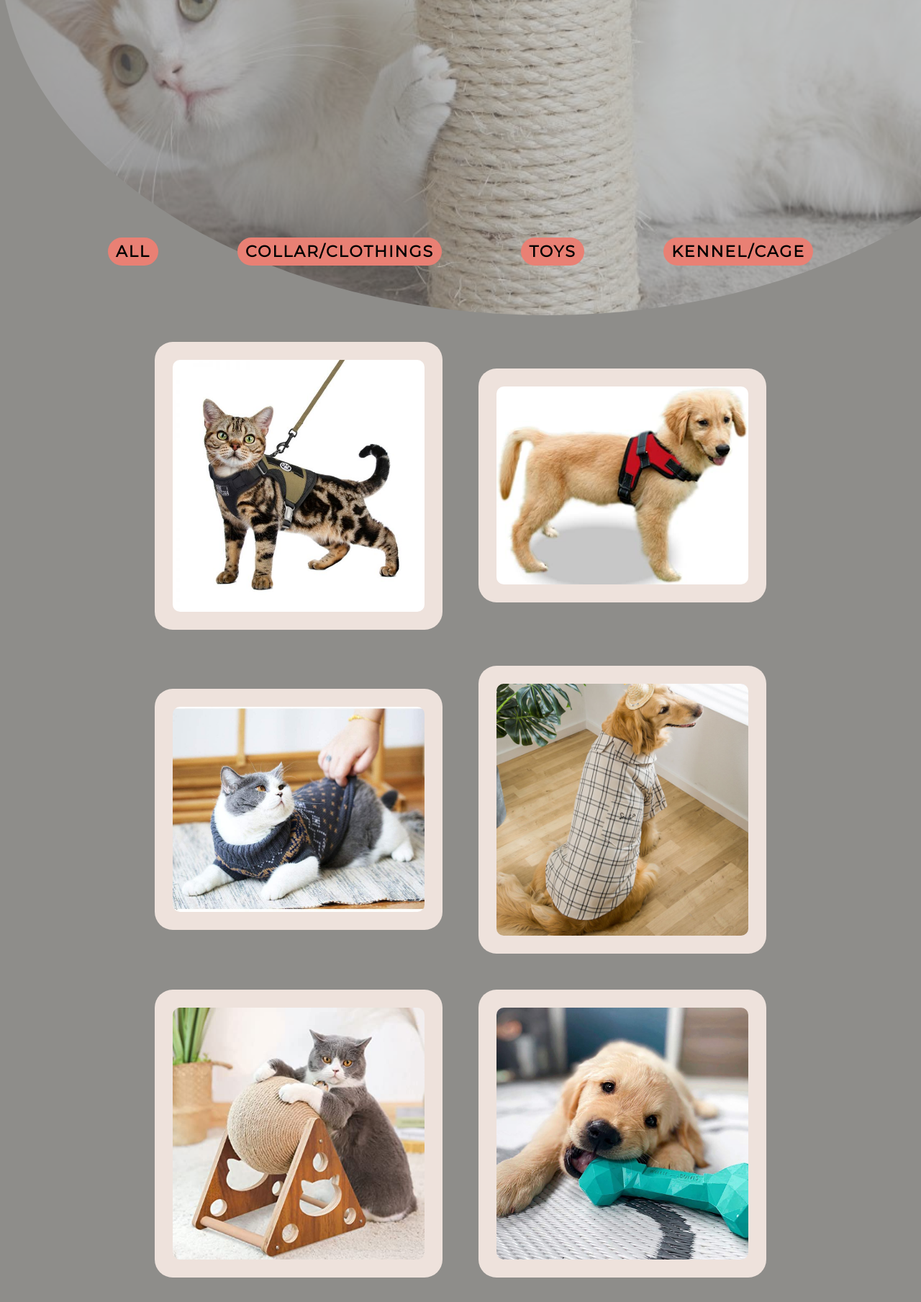
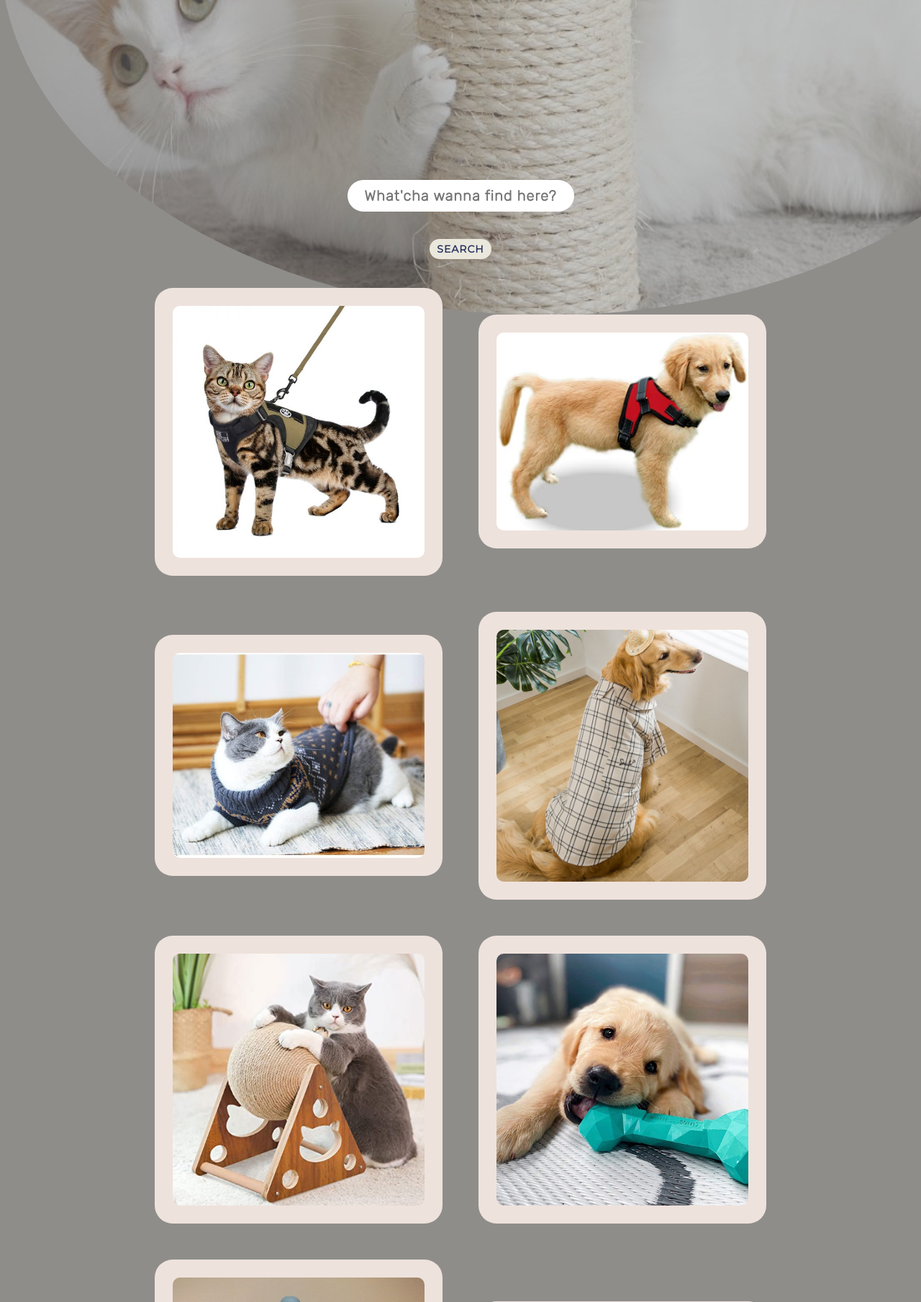
Before and after one commit to NightfuryEquinn/Online-Pet-Shop-Assignment, a PHP site: page /accessories.html in a window 1280 px wide; the page is wider, and only the part inside the window is pictured. Shown: the part 526-2335 px from the top of that part at 72% size. Run offline with PHP 8.4, Linux system fonts and the light colour scheme.

Commit message:
Change filter to search

```diff
--- a/accessories.html
+++ b/accessories.html
@@ -14,7 +14,7 @@
         <meta name = "copyright" content = "Copyright 2021 Yip Zi Xian, Neong Yee Kay, Wong Xie Ling">
 
         <!--Link to CSS-->
-        <link rel = "stylesheet" href = "css/pet.css">
+        <link rel = "stylesheet" href = "css/content.css">
 
         <!--Link to JavaScript-->
         <script src = "console.js"></script>
@@ -76,16 +76,15 @@
         <h1>LUXURIOUS PET LIFE</h1>
 
         <!--Category Filter-->
-        <div class='category-container'>
-            <button onclick="filter('all')">ALL</button>
-            <button onclick="filter('furry')">COLLAR/CLOTHINGS</button>
-            <button onclick="filter('feathery')">TOYS</button>
-            <button onclick="filter('others')">KENNEL/CAGE</button>
+        <div class="search-bar">
+            <input type='text' placeholder="What'cha wanna find here?">
+            <br><br>
+            <button>SEARCH</button>
         </div>
 
         <!--Pet Flexboxes-->
         <div class='pet-flexbox-container'>
-            <div class='pet-card furry'>
+            <div class='pet-card'>
                 <div class='pet-imagebox'>
                     <img src='art/catharness.jpg'>
                 </div>
@@ -97,7 +96,7 @@
                 </div>
             </div>
 
-            <div class='pet-card furry'>
+            <div class='pet-card'>
                 <div class='pet-imagebox'>
                     <img src='art/dogharness.jpg'>
                 </div>
@@ -109,7 +108,7 @@
                 </div>
             </div>
 
-            <div class='pet-card furry'>
+            <div class='pet-card'>
                 <div class='pet-imagebox'>
                     <img src='art/catsweater.jpg'>
                 </div>
@@ -121,7 +120,7 @@
                 </div>
             </div>
 
-            <div class='pet-card furry'>
+            <div class='pet-card'>
                 <div class='pet-imagebox'>
                     <img src='art/dogclothes.jpg'>
                 </div>
@@ -133,7 +132,7 @@
                 </div>
             </div>
 
-            <div class='pet-card feathery'>
+            <div class='pet-card'>
                 <div class='pet-imagebox'>
                     <img src='art/catscratcher.jpg'>
                 </div>
@@ -145,7 +144,7 @@
                 </div>
             </div>
 
-            <div class='pet-card feathery'>
+            <div class='pet-card'>
                 <div class='pet-imagebox'>
                     <img src='art/bonetoy.jpg'>
                 </div>
@@ -157,7 +156,7 @@
                 </div>
             </div>
 
-            <div class='pet-card others'>
+            <div class='pet-card'>
                 <div class='pet-imagebox'>
                     <img src='art/birdcage.jpg'>
                 </div>
@@ -169,7 +168,7 @@
                 </div>
             </div>
 
-            <div class='pet-card others'>
+            <div class='pet-card'>
                 <div class='pet-imagebox'>
                     <img src='art/dogkennel.jpg'>
                 </div>
--- a/console.js
+++ b/console.js
@@ -11,66 +11,6 @@ function changeFunction() {
     } else if (x > 1200) {
         a[0].style.display = 'flex';
         b[0].style.display = 'none';
-    }
-}
-
-// Category Filter
-function filter(f) {
-    if (f == 'all') {
-        var i = document.getElementsByClassName('furry');
-        for (var x = 0; x < i.length; x++) {
-            i[x].style.display = 'flex';
-        }
-        var j = document.getElementsByClassName('feathery');
-        for (var y = 0; y < j.length; y++) {
-            j[y].style.display = 'flex';
-        }
-        var k = document.getElementsByClassName('others');
-        for (var z = 0; z < k.length; z++) {
-            k[z].style.display = 'flex';
-        }
-
-    } else if (f == 'furry') {
-        var i = document.getElementsByClassName('furry');
-        for (var x = 0; x < i.length; x++) {
-            i[x].style.display = 'flex';
-        }
-        var j = document.getElementsByClassName('feathery');
-        for (var y = 0; y < j.length; y++) {
-            j[y].style.display = 'none';
-        }
-        var k = document.getElementsByClassName('others');
-        for (var z = 0; z < k.length; z++) {
-            k[z].style.display = 'none';
-        }
-
-    } else if (f == 'feathery') {
-        var i = document.getElementsByClassName('furry');
-        for (var x = 0; x < i.length; x++) {
-            i[x].style.display = 'none';
-        }
-        var j = document.getElementsByClassName('feathery');
-        for (var y = 0; y < j.length; y++) {
-            j[y].style.display = 'flex';
-        }
-        var k = document.getElementsByClassName('others');
-        for (var z = 0; z < k.length; z++) {
-            k[z].style.display = 'none';
-        }
-
-    } else if (f == 'others') {
-        var i = document.getElementsByClassName('furry');
-        for (var x = 0; x < i.length; x++) {
-            i[x].style.display = 'none';
-        }
-        var j = document.getElementsByClassName('feathery');
-        for (var y = 0; y < j.length; y++) {
-            j[y].style.display = 'none';
-        }
-        var k = document.getElementsByClassName('others');
-        for (var z = 0; z < k.length; z++) {
-            k[z].style.display = 'flex';
-        }
     }
 }
 
--- a/css/pet.css
+++ b/css/content.css
@@ -193,43 +193,57 @@ h1 {
     color: #AC3B61;
 }
 
-/* Category Filter */
-.category-container {
-    height: 100px;
+/* Seacrh Bar */
+.search-bar {
+    margin: 400px 50px 75px 50px;
+    height: 50px;
     width: auto;
-    margin: 450px 150px 50px 150px;
     display: flex;
-    flex-wrap: wrap;
-    justify-content: space-between;
     align-items: center;
+    flex-direction: column;
 }
 
-.category-container button {
-    font-size: 22px;
+.search-bar input {
+    padding: 10px;
+    width: 25%;
+    font-size: 20px;
+    font-family: 'Rubik', sans-serif;
+    font-weight: bold;
+    text-align: center;
+    letter-spacing: 1px;
+    border-radius: 25px;
+    border: none;
+    transition: width 1.75s;
+    transition-timing-function: ease-out;
+}
+
+.search-bar button {
+    padding: 5px 10px;
+    font-size: 14px;
+    font-family: 'Montserrat', sans-serif;
     font-weight: bolder;
-    font-family: 'Montserrat', sans-serif;
-    letter-spacing: 2px;
-    background-color: #E98074;
-    border: 5px solid #E98074;
-    border-radius: 50px;
+    letter-spacing: 1px;
+    color: #24305E;
+    background-color: #EAE7DC;
+    border-radius: 25px;
+    border: none;
     cursor: pointer;
 }
 
-.category-container button:hover {
-    animation-name: color-change-cc;
-    animation-duration: 0.3s;
+.search-bar input:focus {
+    animation-name: color-fill;
+    animation-duration: 1s;
     animation-fill-mode: forwards;
+    background-color: transparent;
+    width: 60%;
 }
 
-@keyframes color-change-cc {
+@keyframes color-fill {
     from {
-        background-color: #E98074;
-        border: 5px solid #E98074;
+        background-color: #ffffff;
     }
     to {
-        color: #D8C3A5;
-        background-color: #E85A4F;
-        border: 5px solid #E85A4F;
+        background-color: #A8D0E6;
     }
 }
 
@@ -251,9 +265,6 @@ h1 {
     height: auto;
     width: 350px;
     background-color: #EEE2DC;
-}
-
-.furry, .feathery, .others {
     display: flex;
     align-content: center;
     align-items: center;
@@ -535,14 +546,6 @@ li i {
     display:none;
 }
 
-/* Screen less than 1080px width */
-@media screen and (max-width: 1080px) {
-    /* Category Filter */
-    .category-container {
-        flex-direction: column;
-    }
-}
-
 /* Screen less than 1200px width */
 @media screen and (max-width: 1200px) {
     /* Shop Name */
```
Also changed, not shown: food.html (+10 -11 lines), pet.html (+10 -11 lines).
